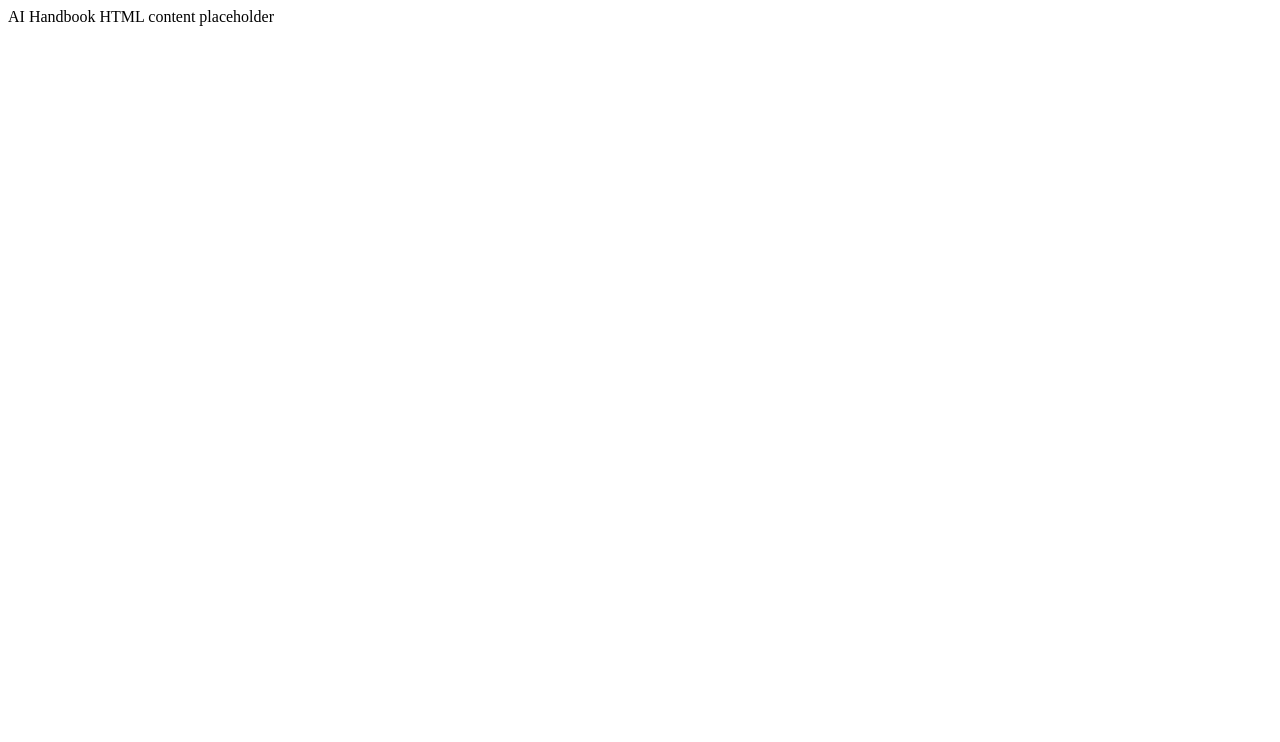
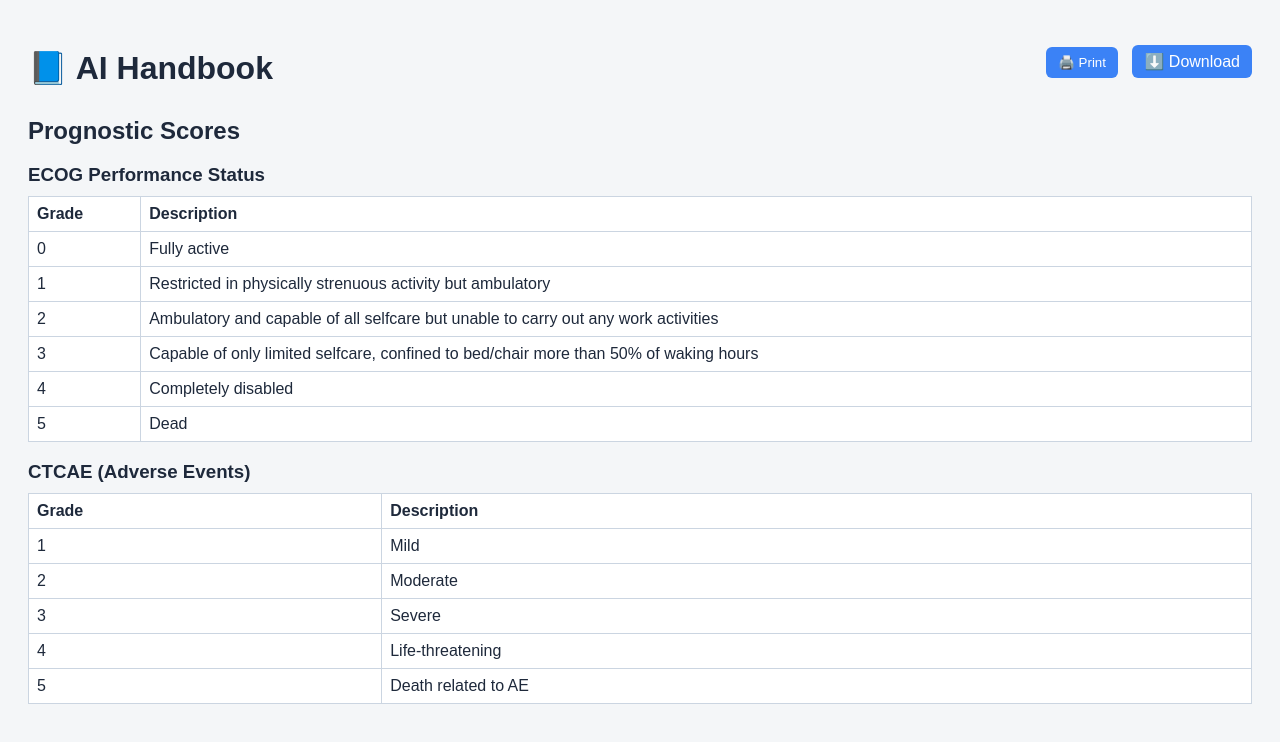
Before and after one commit to wahidmansoor/onco-handbook, a plain HTML site: page index.html in a window 1280 px wide. Drawn offline with Linux system fonts and the light colour scheme.

Commit message:
Add files via upload

```diff
--- a/assets/style.css
+++ b/assets/style.css
@@ -1 +1,38 @@
-/* AI Handbook CSS placeholder */
+body {
+  font-family: Arial, sans-serif;
+  background: #f4f6f8;
+  padding: 20px;
+  color: #1e293b;
+}
+header {
+  display: flex;
+  justify-content: space-between;
+  align-items: center;
+}
+.actions button, .actions a {
+  margin-left: 10px;
+  padding: 8px 12px;
+  background-color: #3b82f6;
+  color: white;
+  text-decoration: none;
+  border: none;
+  border-radius: 6px;
+  cursor: pointer;
+}
+main {
+  margin-top: 20px;
+}
+table {
+  width: 100%;
+  border-collapse: collapse;
+  margin: 10px 0;
+}
+th, td {
+  border: 1px solid #cbd5e1;
+  padding: 8px;
+  text-align: left;
+  background-color: white;
+}
+h1, h2, h3 {
+  margin-bottom: 10px;
+}
--- a/index.html
+++ b/index.html
@@ -1 +1,44 @@
-AI Handbook HTML content placeholder
+<!DOCTYPE html>
+<html lang="en">
+<head>
+  <meta charset="UTF-8" />
+  <meta name="viewport" content="width=device-width, initial-scale=1.0"/>
+  <title>OncoVista AI Handbook</title>
+  <link rel="stylesheet" href="assets/style.css" />
+</head>
+<body>
+  <header>
+    <h1>📘 AI Handbook</h1>
+    <div class="actions">
+      <button onclick="window.print()">🖨️ Print</button>
+      <a href="handbook/prognostic-scores.md" download>⬇️ Download</a>
+    </div>
+  </header>
+
+  <main>
+    <section class="markdown">
+      <h2>Prognostic Scores</h2>
+      <h3>ECOG Performance Status</h3>
+      <table>
+        <tr><th>Grade</th><th>Description</th></tr>
+        <tr><td>0</td><td>Fully active</td></tr>
+        <tr><td>1</td><td>Restricted in physically strenuous activity but ambulatory</td></tr>
+        <tr><td>2</td><td>Ambulatory and capable of all selfcare but unable to carry out any work activities</td></tr>
+        <tr><td>3</td><td>Capable of only limited selfcare, confined to bed/chair more than 50% of waking hours</td></tr>
+        <tr><td>4</td><td>Completely disabled</td></tr>
+        <tr><td>5</td><td>Dead</td></tr>
+      </table>
+
+      <h3>CTCAE (Adverse Events)</h3>
+      <table>
+        <tr><th>Grade</th><th>Description</th></tr>
+        <tr><td>1</td><td>Mild</td></tr>
+        <tr><td>2</td><td>Moderate</td></tr>
+        <tr><td>3</td><td>Severe</td></tr>
+        <tr><td>4</td><td>Life-threatening</td></tr>
+        <tr><td>5</td><td>Death related to AE</td></tr>
+      </table>
+    </section>
+  </main>
+</body>
+</html>
```
